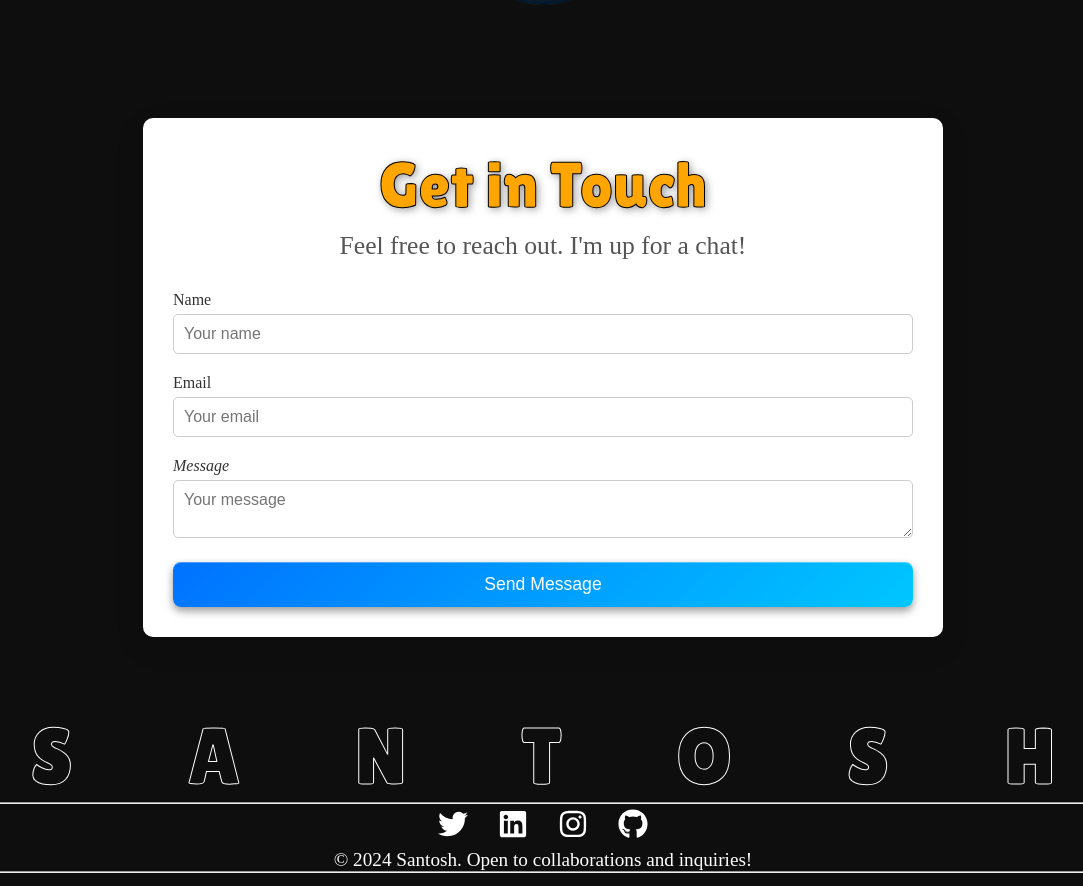
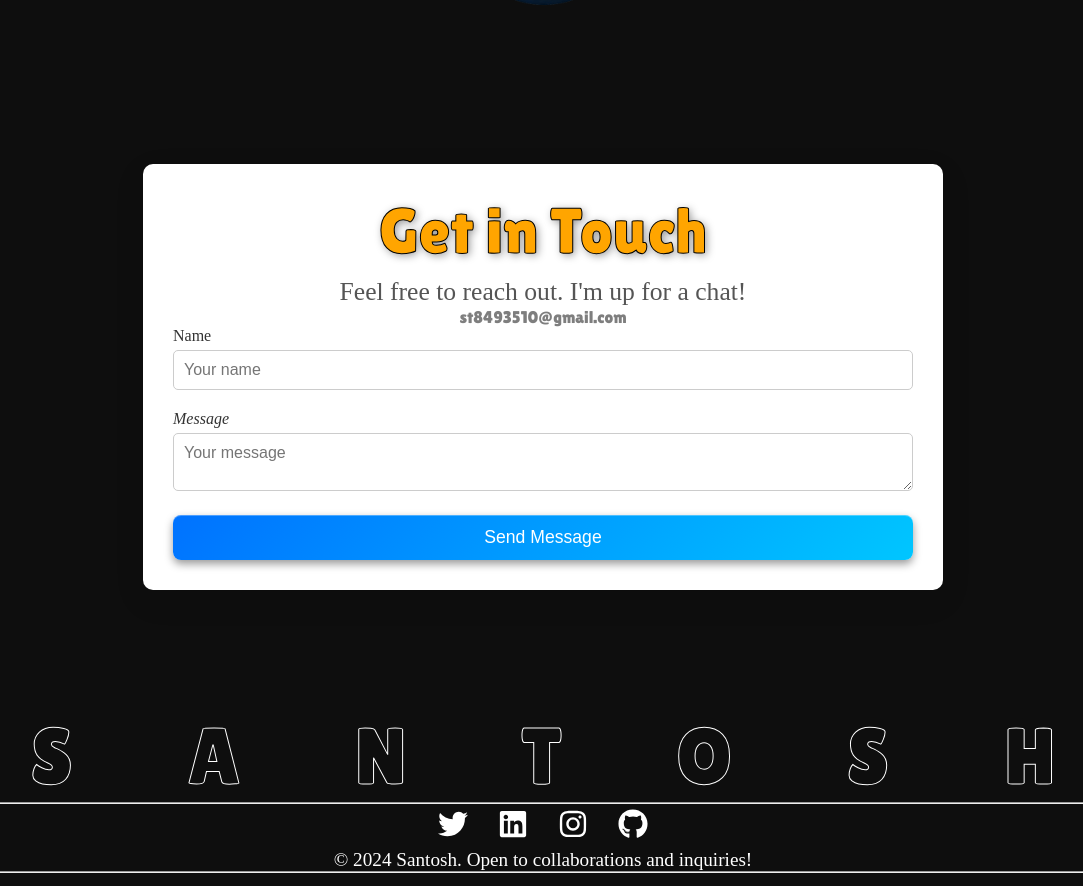
Before and after one commit to SantoshThapa9/santosh, a React (Vite) app: page / in a window 1280 px wide. Shown: the part 3206-4092 px from the top of the page, without its empty margins (97-1180 px from the left). Built offline with nearby package versions, Linux system fonts and the light colour scheme.

Commit message:
improvement

```diff
--- a/src/main.tsx
+++ b/src/main.tsx
@@ -21,7 +21,7 @@ createRoot(document.getElementById("root")!).render(
         />
         <meta
           name="keywords"
-          content="Santosh Thapa, Frontend Developer, Software Engineer, React, Next.js, UI/UX, Web Developer"
+          content="Santosh Thapa, Software Engineer, React, Frontend Developer, Next.js, UI/UX, Web Developer"
         />
         <meta name="author" content="Santosh Thapa" />
         <meta
--- a/src/pages/Contact.module.scss
+++ b/src/pages/Contact.module.scss
@@ -15,6 +15,16 @@
   padding: 30px;
   border-radius: 10px;
   box-shadow: 0 10px 30px rgba(0, 0, 0, 0.1);
+  display: flex;
+  flex-direction: column;
+  justify-content: center;
+  align-items: center;
+
+  .emailSpan {
+    font-size: 17px;
+    font-family: "MyCustomFont", sans-serif;
+    opacity: 0.5;
+  }
 }
 
 .contactTitle {
@@ -31,7 +41,6 @@
 .contactSubtitle {
   text-align: center;
   font-size: clamp(0.8rem, 2vw, 2rem);
-  margin-bottom: 30px;
   color: #555;
 }
 
@@ -52,9 +61,13 @@
   margin-right: 10px;
   color: rgb(0, 155, 207);
 }
-
+.contactForm {
+  background-color: greed;
+  width: 100%;
+}
 .formGroup {
   margin-bottom: 20px;
+  width: 100%;
 }
 
 .formLabel {
--- a/src/pages/ContactPage.tsx
+++ b/src/pages/ContactPage.tsx
@@ -7,7 +7,6 @@ const ContactPage: React.FC = () => {
 
   const [formData, setFormData] = useState({
     user_name: "",
-    user_email: "",
     message: "",
   });
 
@@ -33,7 +32,7 @@ const ContactPage: React.FC = () => {
         .then(
           () => {
             setStatus("Message sent successfully!");
-            setFormData({ user_name: "", user_email: "", message: "" });
+            setFormData({ user_name: "", message: "" });
           },
           (error) => {
             setStatus("Failed to send message. Please try again later.");
@@ -50,6 +49,7 @@ const ContactPage: React.FC = () => {
         <p className={styles.contactSubtitle}>
           Feel free to reach out. I'm up for a chat!
         </p>
+        <span className={styles.emailSpan}>st8493510@gmail.com</span>
         <form ref={form} className={styles.contactForm} onSubmit={sendEmail}>
           <div className={styles.formGroup}>
             <label htmlFor="name" className={styles.formLabel}>
@@ -66,21 +66,7 @@ const ContactPage: React.FC = () => {
               required
             />
           </div>
-          <div className={styles.formGroup}>
-            <label htmlFor="email" className={styles.formLabel}>
-              Email
-            </label>
-            <input
-              type="email"
-              id="email"
-              name="user_email"
-              className={styles.formInput}
-              placeholder="Your email"
-              value={formData.user_email}
-              onChange={handleChange}
-              required
-            />
-          </div>
+
           <address className={styles.formGroup}>
             <label htmlFor="message" className={styles.formLabel}>
               Message
--- a/src/pages/server.js
+++ b/src/pages/server.js
@@ -16,7 +16,6 @@ const transporter = nodemailer.createTransport({
 
 const validateEmail = [
   check("name").notEmpty().withMessage("Name is required"),
-  check("email").isEmail().withMessage("Please provide a valid email"),
   check("message").notEmpty().withMessage("Message is required"),
 ];
 
@@ -26,7 +25,7 @@ app.post("/send", validateEmail, (req, res) => {
     return res.status(400).json({ errors: errors.array() });
   }
 
-  const { name, email, message } = req.body;
+  const { name, message } = req.body;
 
   const mailOptions = {
     from: email,
```
